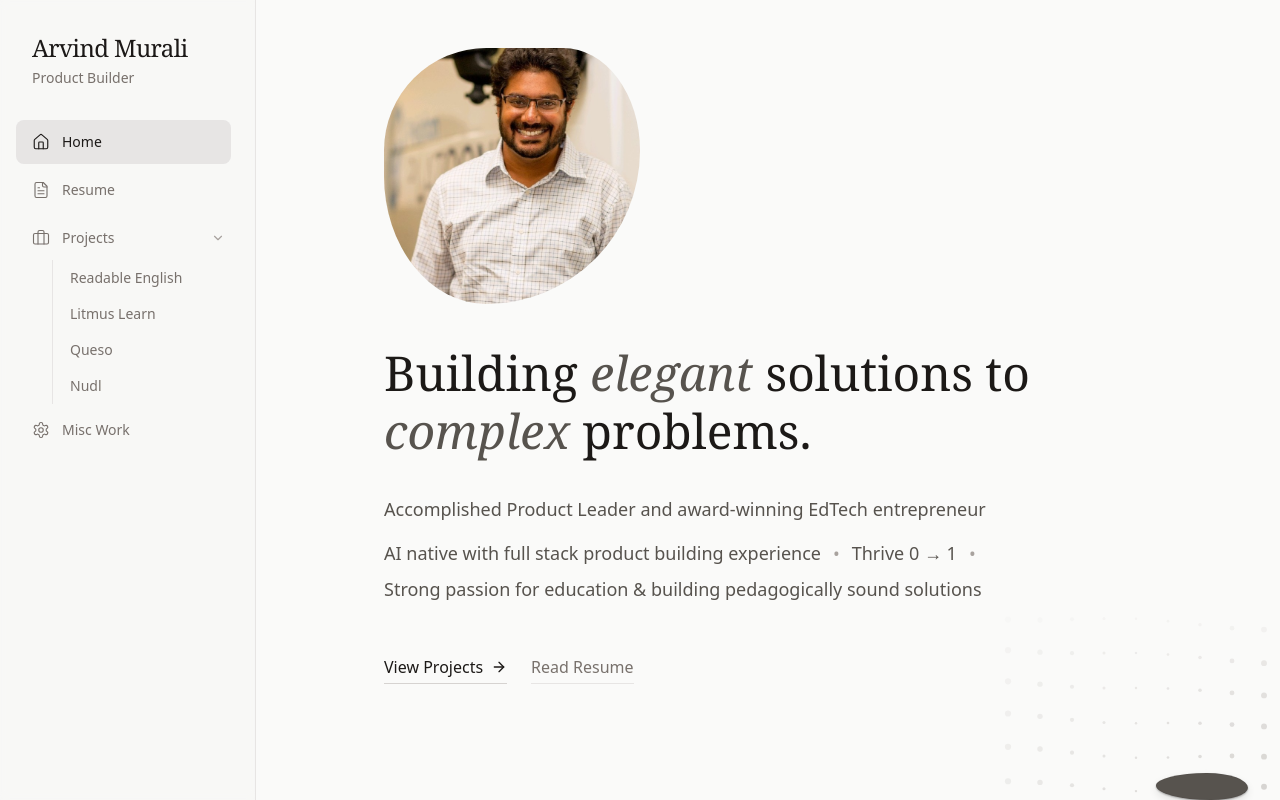
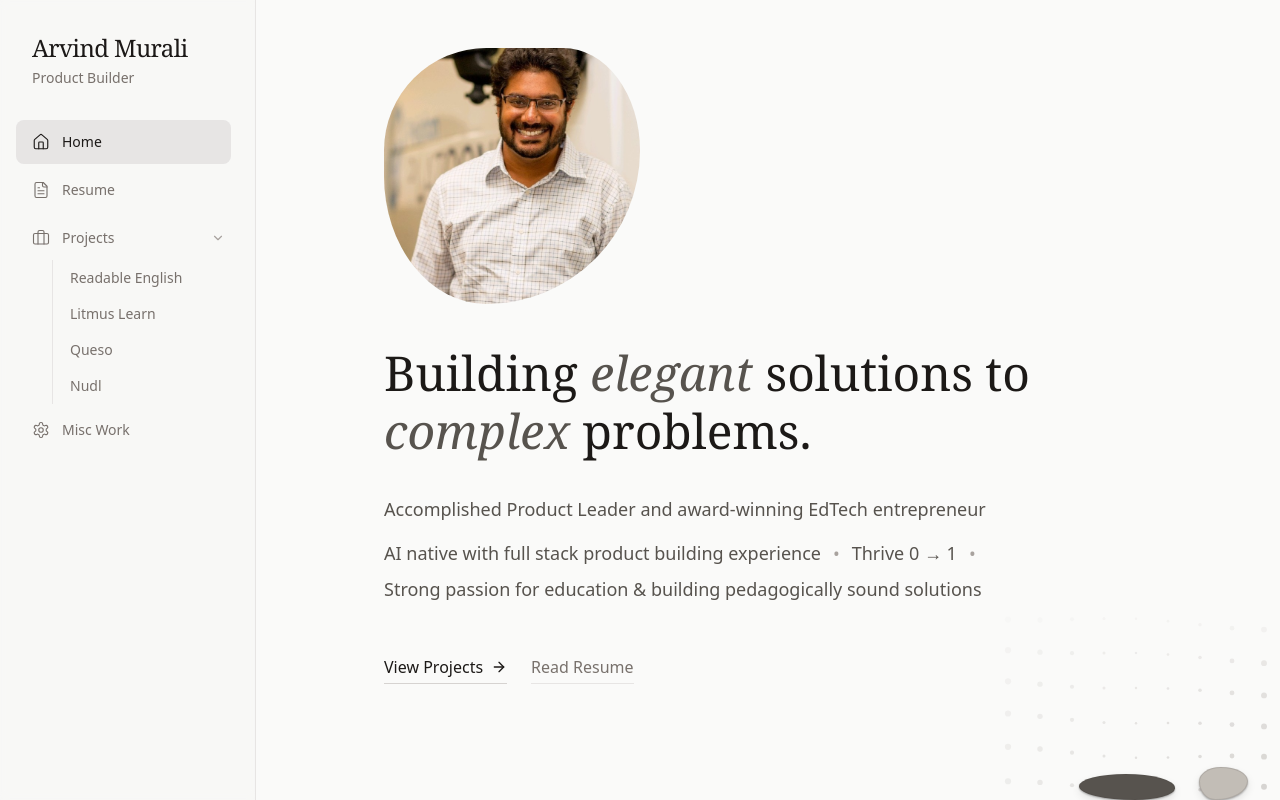
Before and after one commit to arvindm1991/Arvind-Murali-Portfolio, a React (Vite) app: page /#/ in a window 1280 px wide. Built offline with nearby package versions, Linux system fonts and the light colour scheme; a web font is replaced by a local one.

Commit message:
Re-implement stable dual stone staging area

```diff
--- a/src/components/StoneStacker.tsx
+++ b/src/components/StoneStacker.tsx
@@ -76,7 +76,7 @@ const generateStone = (isFoundation = false): Stone => {
 
 export const StoneStacker = () => {
   const [stacks, setStacks] = useState<Stack[]>([]);
-  const [activeStone, setActiveStone] = useState<Stone | null>(generateStone(true));
+  const [stagingStones, setStagingStones] = useState<Stone[]>([generateStone(true), generateStone(false)]);
   const [draggedFromStack, setDraggedFromStack] = useState<{stackId: string, stone: Stone} | null>(null);
 
   // Check if screen is full of stacks
@@ -92,7 +92,9 @@ export const StoneStacker = () => {
     const STAGING_HEIGHT = 100;
     const isInStagingZone = dropX > window.innerWidth - STAGING_WIDTH && dropY > window.innerHeight - STAGING_HEIGHT;
 
-    const currentStone = draggedFromStack ? draggedFromStack.stone : activeStone;
+    // Find which stone was dragged from staging by matching the target ID if possible,
+    // otherwise fallback to the most recent staging stone (last entry).
+    const currentStone = draggedFromStack ? draggedFromStack.stone : stagingStones.find(s => s.id === info.target?.id) || stagingStones[stagingStones.length - 1];
 
     if (!currentStone) {
       setDraggedFromStack(null);
@@ -256,7 +258,10 @@ export const StoneStacker = () => {
             : s
         );
       } else {
-        setActiveStone(isBottomFull ? null : generateStone(false));
+        setStagingStones(prev => {
+          const filtered = prev.filter(s => s.id !== currentStone.id);
+          return isBottomFull ? filtered : [...filtered, generateStone(false)];
+        });
       }
 
       return newStacks.filter(s => s.stones.length > 0);
@@ -327,21 +332,25 @@ export const StoneStacker = () => {
         </div>
       ))}
 
-      {/* Active Stone (Staging) */}
+      {/* Staging Stones */}
+      <div className="absolute bottom-0 right-8 pointer-events-auto flex items-end gap-6 h-32">
         <AnimatePresence>
-        {activeStone && !draggedFromStack && (
-          <div className="absolute bottom-0 right-8 pointer-events-auto">
+          {!draggedFromStack && stagingStones.map((stone, index) => (
+            <div
+              key={stone.id}
+              className="relative"
+              style={{ zIndex: 200 - index }}
+            >
               <motion.div
                 drag
-              key={activeStone.id}
                 dragMomentum={false}
                 onDragEnd={handleDragEnd}
-              whileDrag={{ scale: 1.1, zIndex: 300 }}
+                whileDrag={{ scale: 1.1, zIndex: 400 }}
                 style={{
-                width: activeStone.width,
-                height: activeStone.height,
-                backgroundColor: activeStone.color,
-                borderRadius: activeStone.borderRadius,
+                  width: stone.width,
+                  height: stone.height,
+                  backgroundColor: stone.color,
+                  borderRadius: stone.borderRadius,
                   cursor: 'grab',
                 }}
                 className="shadow-[0_1px_2px_rgba(0,0,0,0.3),0_4px_8px_rgba(0,0,0,0.1)] border border-stone-700/15"
@@ -350,8 +359,9 @@ export const StoneStacker = () => {
                 exit={{ opacity: 0 }}
               />
             </div>
-        )}
+          ))}
         </AnimatePresence>
+      </div>
 
 
     </div>
```
Lines whose indentation alone changed are shown as unchanged.
